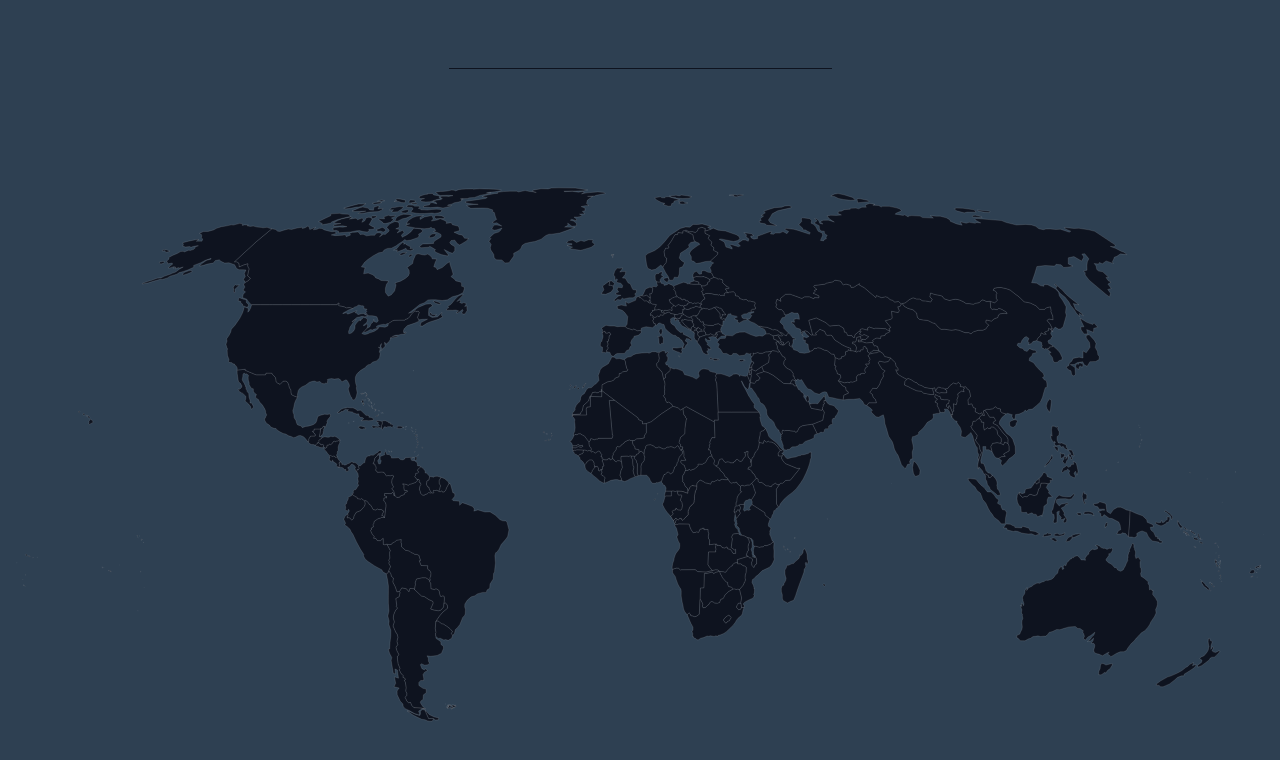
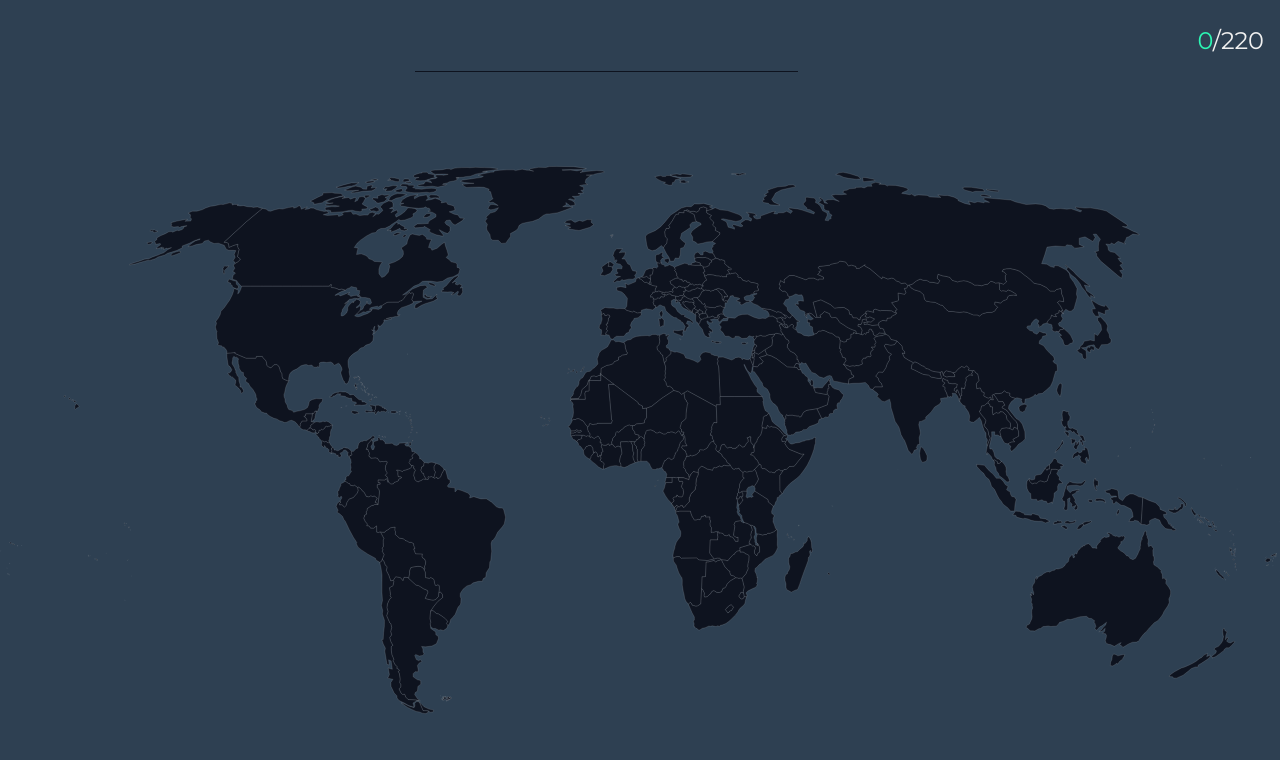
Before and after one commit to mehmetcanaygun/country-map-quiz, a React (Vite) app: page / in a window 1280 px wide. Both pictures are taken after a click on the button "Start". Shown: the top 760 px of the page. Built offline with nearby package versions, Linux system fonts and the light colour scheme; a web font is replaced by a local one.

Commit message:
Add score

```diff
--- a/src/components/quiz/Quiz.tsx
+++ b/src/components/quiz/Quiz.tsx
@@ -34,12 +34,19 @@ const Quiz = () => {
   return (
     <div className="quiz">
       <div className="input-wrapper">
+        <div className="time"></div>
+
         <input
           type="text"
           className="country-input"
           value={countryInput}
           onChange={(e) => onCountryInputChange(e.target.value)}
         />
+
+        <div className="score">
+          <span>{quizState.unlockedCountries.length}</span>/
+          {quizState.countries.length}
+        </div>
       </div>
 
       <div className="map-wrapper">
--- a/src/components/quiz/_style.scss
+++ b/src/components/quiz/_style.scss
@@ -3,12 +3,17 @@
   height: 100%;
   display: grid;
   grid-template-rows: 1fr 9fr;
-  gap: 2rem;
 
   .input-wrapper {
     display: flex;
-    justify-content: center;
+    justify-content: space-between;
     align-items: center;
+    padding: 0 1rem;
+
+    .time {
+      font-size: 1.5rem;
+      color: $color-light;
+    }
 
     .country-input {
       height: 80%;
@@ -25,9 +30,18 @@
         border-bottom: 1px solid $color-secondary;
       }
     }
+
+    .score {
+      font-size: 1.5rem;
+      color: $color-light;
+
+      span {
+        color: $color-success;
+      }
+    }
   }
 
   .map-wrapper {
-    padding: 1rem;
+    padding: 0.5rem 0;
   }
 }
```
